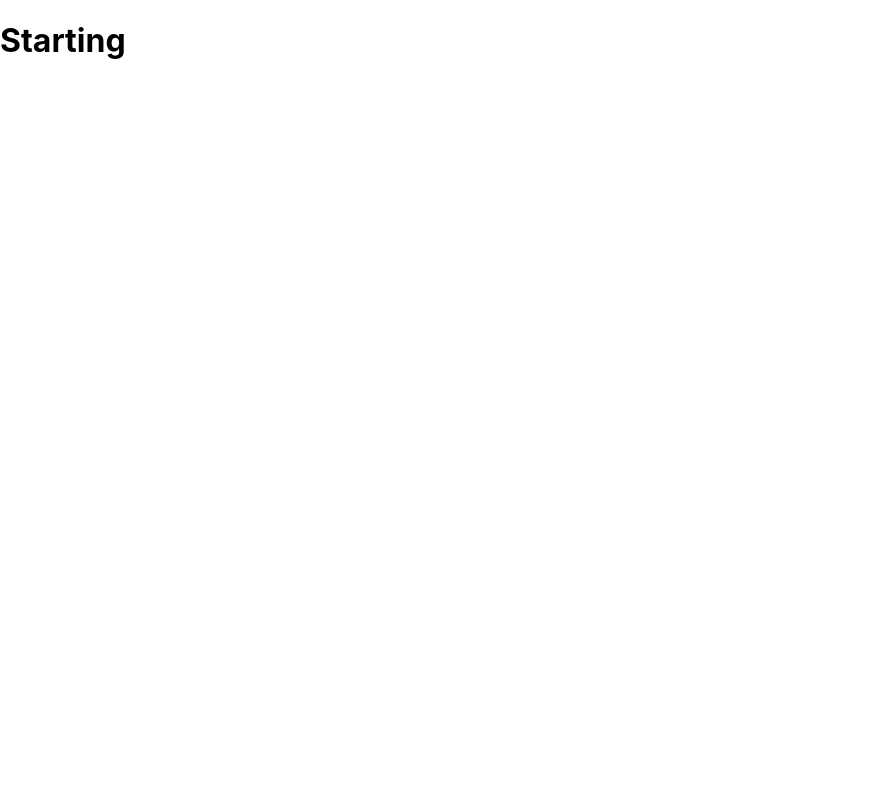
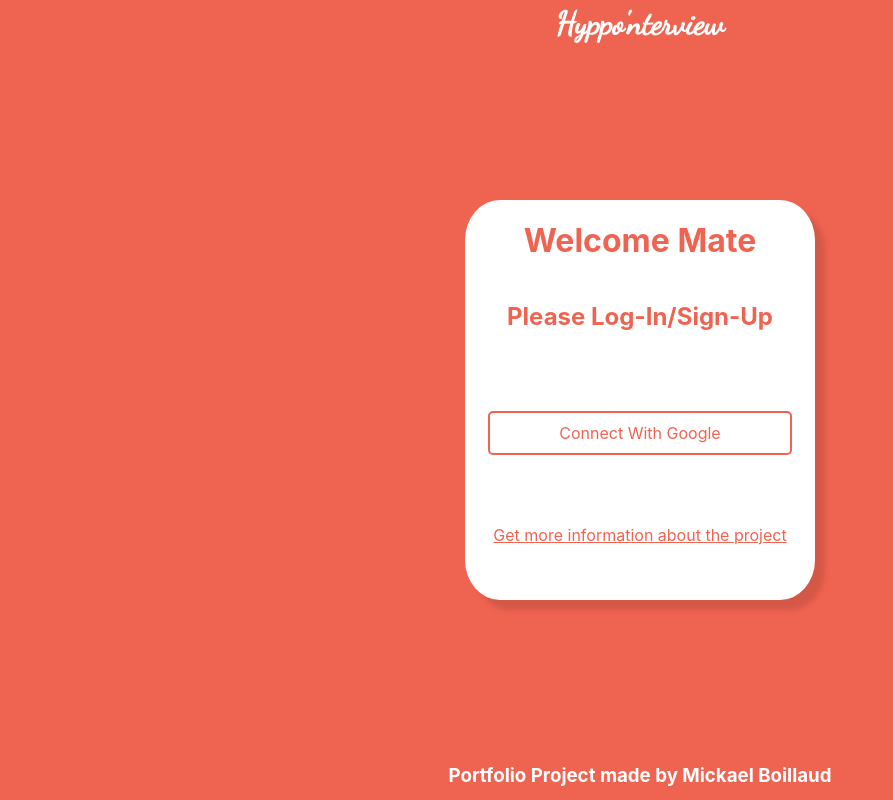
Before and after one commit to Camaltra/portfolio-project, a React (Create React App) app in the folder client/: page / in a window 1280 px wide. Shown: the whole page, without its empty margins (0-893 px from the left). Built offline with nearby package versions, Linux system fonts and the light colour scheme.

Commit message:
Adding the login page FRONT

```diff
--- a/client/package.json
+++ b/client/package.json
@@ -6,9 +6,12 @@
     "@testing-library/jest-dom": "^5.16.4",
     "@testing-library/react": "^13.3.0",
     "@testing-library/user-event": "^13.5.0",
+    "axios": "^0.27.2",
     "react": "^18.1.0",
     "react-dom": "^18.1.0",
+    "react-router-dom": "^6.3.0",
     "react-scripts": "5.0.1",
+    "sass": "^1.52.3",
     "web-vitals": "^2.1.4"
   },
   "scripts": {
--- a/client/public/index.html
+++ b/client/public/index.html
@@ -15,6 +15,12 @@
       user's mobile device or desktop. See https://developers.google.com/web/fundamentals/web-app-manifest/
     -->
     <link rel="manifest" href="%PUBLIC_URL%/manifest.json" />
+    <link rel="preconnect" href="https://fonts.googleapis.com" />
+    <link rel="preconnect" href="https://fonts.gstatic.com" crossorigin />
+    <link
+      href="https://fonts.googleapis.com/css2?family=Dancing+Script&display=swap"
+      rel="stylesheet"
+    />
     <!--
       Notice the use of %PUBLIC_URL% in the tags above.
       It will be replaced with the URL of the `public` folder during the build.
--- a/client/src/App.js
+++ b/client/src/App.js
@@ -1,5 +1,18 @@
+import { Routes, Router, Route, Navigate } from "react-router-dom";
+import { useContext, useEffect, useState } from "react";
+import LoginPage from "./routes/login/login.component";
+
+const Info = () => {
+  return <h1>This is some information about the project</h1>;
+};
+
 function App() {
-  return <h1>Starting</h1>;
+  return (
+    <Routes>
+      <Route index element={<LoginPage />} />
+      <Route path="/info" element={<Info />} />
+    </Routes>
+  );
 }
 
 export default App;
--- a/client/src/index.js
+++ b/client/src/index.js
@@ -2,10 +2,16 @@ import React from "react";
 import ReactDOM from "react-dom/client";
 import "./index.css";
 import App from "./App";
+import { BrowserRouter } from "react-router-dom";
+// import UserProvider from "./context/context";
 
 const root = ReactDOM.createRoot(document.getElementById("root"));
 root.render(
-  <React.StrictMode>
-    <App />
-  </React.StrictMode>
+  <BrowserRouter>
+    {/* <UserProvider> */}
+    <React.StrictMode>
+      <App />
+    </React.StrictMode>
+    {/* </UserProvider> */}
+  </BrowserRouter>
 );
--- /dev/null
+++ b/client/src/routes/login/login.component.jsx
@@ -0,0 +1,35 @@
+import "./login.style.scss";
+
+const LoginPage = () => {
+  const loginWithGoogle = () => {
+    window.open("http://localhost:8000/auth/google", "_self");
+  };
+
+  return (
+    <div className="login-container">
+      <div className="login-header">
+        <h1>Hyppo'nterview</h1>
+      </div>
+      <div className="login-card">
+        <h1>Welcome Mate</h1>
+        <h2>Please Log-In/Sign-Up</h2>
+        <div className="login-google-button" onClick={loginWithGoogle}>
+          <p>Connect With Google</p>
+        </div>
+        <p
+          className="get-info-button"
+          onClick={() => {
+            window.open("/info", "_self");
+          }}
+        >
+          Get more information about the project
+        </p>
+      </div>
+      <div className="login-footer">
+        <h3>Portfolio Project made by Mickael Boillaud</h3>
+      </div>
+    </div>
+  );
+};
+
+export default LoginPage;
--- /dev/null
+++ b/client/src/routes/login/login.style.scss
@@ -0,0 +1,104 @@
+.login-container {
+  width: 100%;
+  height: 100vh;
+  background-color: white;
+  display: flex;
+  flex-direction: column;
+  justify-content: center;
+  align-items: center;
+  background-color: #ef6351;
+}
+
+.login-header {
+  margin-top: 0;
+  width: 100%;
+  height: 50px;
+  display: flex;
+  background-color: #ef6351;
+  justify-content: center;
+  align-items: center;
+
+  h1 {
+    text-align: center;
+    padding-bottom: 20px;
+    color: white;
+    margin-top: 40px;
+    font-family: "Dancing Script", cursive;
+  }
+}
+
+.login-card {
+  height: 400px;
+  width: 350px;
+  margin: auto;
+  background-color: white;
+
+  display: flex;
+  flex-direction: column;
+  align-items: center;
+  border-radius: 10%;
+  box-shadow: 10px 10px 5px #d55847;
+
+  h1 {
+    font-size: xx-large;
+    text-align: center;
+    color: #ef6351;
+  }
+
+  h2 {
+    font-size: x-large;
+    text-align: center;
+    color: #ef6351;
+  }
+
+  .get-info-button {
+    color: #ef6351;
+    text-decoration: underline;
+    margin-top: 70px;
+  }
+
+  .get-info-button:hover {
+    cursor: pointer;
+  }
+
+  .login-google-button {
+    margin-top: 60px;
+    width: 300px;
+    height: 10%;
+    align-items: center;
+    background-color: white;
+    display: flex;
+    border: 2px solid;
+    border-radius: 5px;
+    border-color: #ef6351;
+
+    p {
+      text-align: center;
+      margin: auto;
+      color: #ef6351;
+    }
+  }
+
+  .login-google-button:hover {
+    cursor: pointer;
+    background-color: #ef6351;
+
+    p {
+      color: white;
+    }
+  }
+}
+
+.login-footer {
+  margin-bottom: 0;
+  width: 100%;
+  height: 50px;
+  display: flex;
+  background-color: #ef6351;
+  justify-content: center;
+  align-items: center;
+
+  h3 {
+    color: white;
+  }
+}
```
Also changed, not shown: 1 other file (tests, documents, lock files or other folders).
